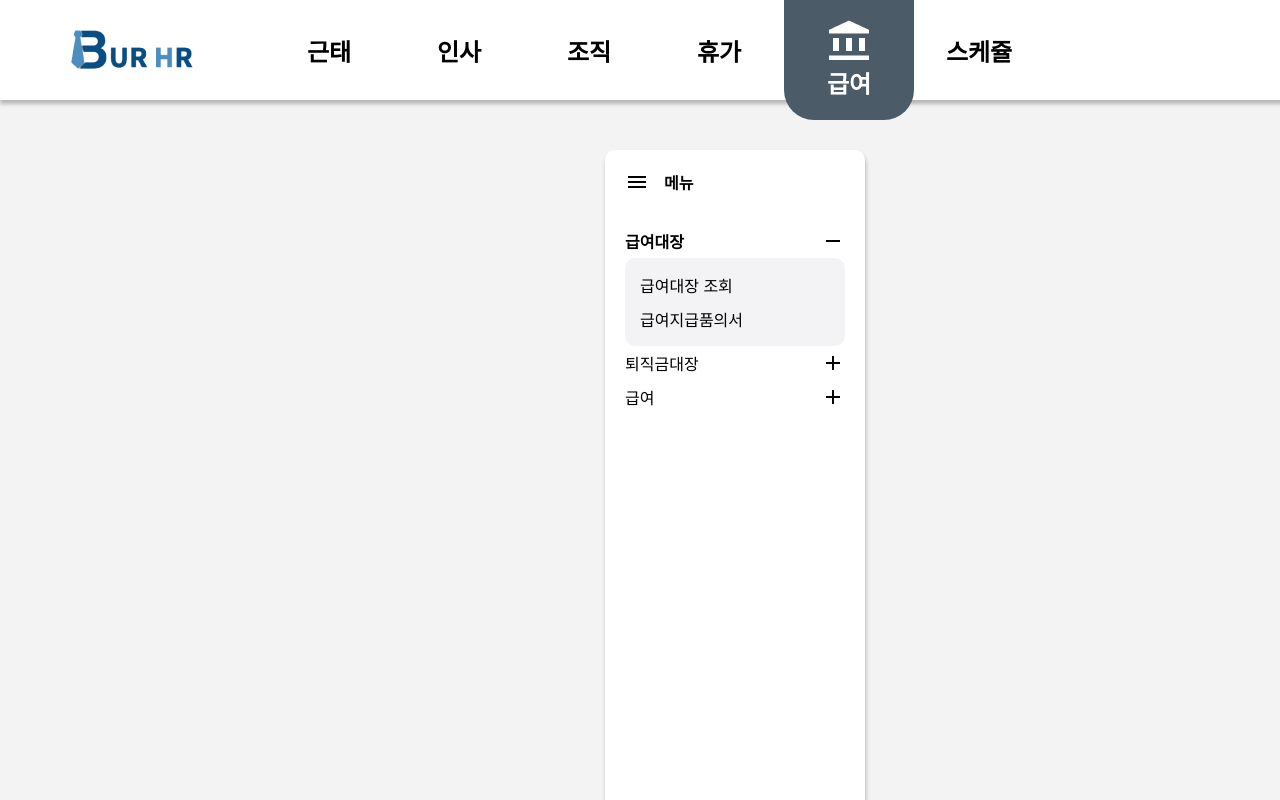
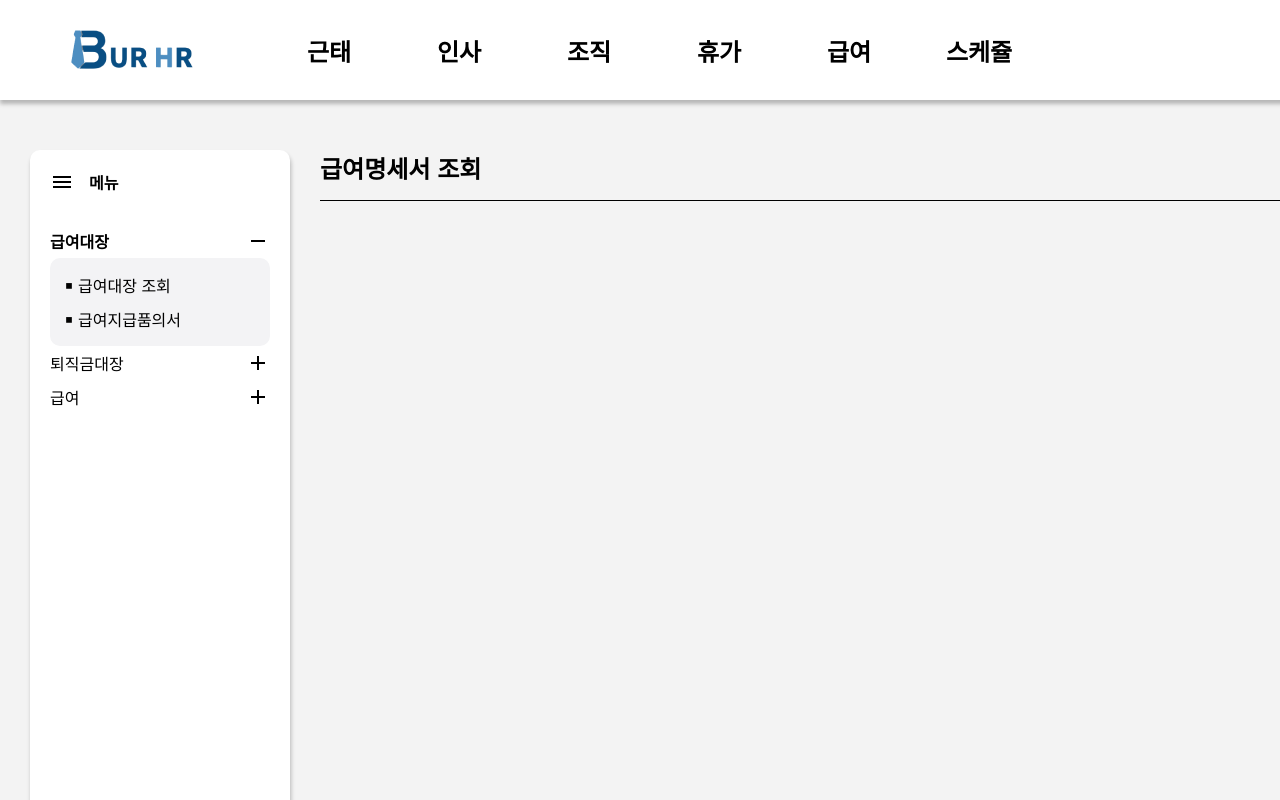
Before and after one commit to BUR-HR/front-react, a React (Create React App) app: page /payment in a window 1280 px wide. Both pictures are taken after a click on the element "급여대장". Shown: the top 800 px of the page. Built offline with nearby package versions, Linux system fonts and the light colour scheme.

Commit message:
[style] content 영역 css 수정

```diff
--- a/package.json
+++ b/package.json
@@ -36,5 +36,8 @@
       "last 1 firefox version",
       "last 1 safari version"
     ]
+  },
+  "devDependencies": {
+    "@babel/plugin-proposal-private-property-in-object": "^7.21.11"
   }
 }
--- a/src/App.js
+++ b/src/App.js
@@ -14,6 +14,7 @@ import AttendanceContent from "./pages/attendance/main/AttendanceContent";
 import AttendanceListContent from "./pages/attendance/main/AttendanceListContent";
 import { Login } from "./pages/login";
 import Payment from "./pages/payment/payment";
+import PaymentContent from "./pages/payment/main/PaymentContent";
 
 function App() {
     return (
@@ -27,7 +28,9 @@ function App() {
                             <Route path="list" element={<AttendanceListContent />} />
                         </Route>
                         <Route path="/orgchart" element={<Orgchart />} />
-                        <Route path="payment" element={<Payment />} />
+                        <Route path="payment" element={<Payment />}>
+                            <Route index element={<PaymentContent/>} />
+                        </Route>
                     </Route>
                     <Route path="/login" element={<Login />} />
                     <Route path="*" element={<PageNotFound />} />
--- a/src/common/header.js
+++ b/src/common/header.js
@@ -12,7 +12,7 @@ export const Header = () => {
                         alt="logo"
                     />
                 </NavLink>
-                <NavLink to={"/attendance/"} className={({isActive}) => isActive ? "menu-item active" : "menu-item"}>
+                <NavLink to="/attendance/" className="menu-item">
                     <img
                         src="/common/images/clock.png"
                         className="menu-image"
@@ -20,7 +20,7 @@ export const Header = () => {
                     />
                     근태
                 </NavLink>
-                <NavLink to='/human' className="menu-item">
+                <NavLink to="/human/" className="menu-item">
                     <img
                         src="/common/images/human.png"
                         className="menu-image"
@@ -28,7 +28,7 @@ export const Header = () => {
                     />
                     인사
                 </NavLink>
-                <NavLink to='orgchart' className="menu-item">
+                <NavLink to="/orgchart/" className="menu-item">
                     <img
                         src="/common/images/sitemap.png"
                         className="menu-image"
@@ -36,7 +36,7 @@ export const Header = () => {
                     />
                     조직
                 </NavLink>
-                <NavLink to='rest' className="menu-item">
+                <NavLink to="/rest/" className="menu-item">
                     <img
                         src="/common/images/vacation.png"
                         className="menu-image"
@@ -44,7 +44,7 @@ export const Header = () => {
                     />
                     휴가
                 </NavLink>
-                <NavLink to='payment' className="menu-item">
+                <NavLink to="/payment/" className="menu-item">
                     <img
                         src="/common/images/bank.png"
                         className="menu-image"
@@ -52,7 +52,7 @@ export const Header = () => {
                     />
                     급여
                 </NavLink>
-                <NavLink to='schedule' className="menu-item">
+                <NavLink to="/schedule/" className="menu-item">
                     <img
                         src="/common/images/calendar.png"
                         className="menu-image"
@@ -60,7 +60,7 @@ export const Header = () => {
                     />
                     스케쥴
                 </NavLink>
-                <NavLink to='login' className={'logout'}>
+                <NavLink to="/login" className={"logout"}>
                     <span>로그아웃</span>
                 </NavLink>
             </div>
--- a/src/css/module/content.module.css
+++ b/src/css/module/content.module.css
@@ -1,5 +1,6 @@
 .content {
     display: flex;
+    width: 100%;
 }
 
 .main {
@@ -8,6 +9,7 @@
     margin: 30px 0 0 30px;
     padding-right: 50px;
     min-height: 720px;
+    width: 100%;
 }
 
 .title {
--- a/src/css/nav.css
+++ b/src/css/nav.css
@@ -23,7 +23,7 @@
     line-height: normal;
 }
 
-.menu-title span:first-of-type {
+.menu-title span {
     margin-left: 15px;
 }
 
@@ -38,10 +38,12 @@
     justify-content: space-between;
     align-items: center;
     font-size: 16px;
+    cursor: pointer;
 }
 
 .submenu.select {
     font-weight: 600;
+    cursor: default;
 }
 
 .submenu.select .submenu-minus-icon {
@@ -84,6 +86,10 @@
     color: black;
 }
 
+.dropmenu a.active {
+    cursor: default;
+}
+
 .dropmenu a::before {
     content: '￭';
     margin-right: 5px;
@@ -91,7 +97,6 @@
 
 .dropmenu a:hover {
     font-weight: bold;
-    cursor: pointer;
 }
 
 .menu-icon {
--- a/src/pages/payment/main/PaymentContent.js
+++ b/src/pages/payment/main/PaymentContent.js
@@ -1,9 +1,10 @@
 import React from "react";
+import content from '../../../css/module/content.module.css';
 
 const PaymentContent = () => {
     return (
         <>
-
+            <div className={content.title}>급여명세서 조회</div>
         </>
     );
 };
--- a/src/pages/payment/nav/PaymentNav.js
+++ b/src/pages/payment/nav/PaymentNav.js
@@ -1,4 +1,5 @@
 import { useState } from "react";
+import { NavLink } from "react-router-dom";
 
 const PaymentNav = () => {
     const [isSelectIndex, setIsSelectIndex] = useState({
@@ -14,6 +15,7 @@ const PaymentNav = () => {
     };
 
     return (
+
         <div className="submenulist">
             <div
                 key={1}
@@ -36,8 +38,8 @@ const PaymentNav = () => {
             </div>
             <div className="dropmenu">
                 <ul>
-                    <li>급여대장 조회</li>
-                    <li>급여지급품의서</li>
+                    <NavLink>급여대장 조회</NavLink>
+                    <NavLink>급여지급품의서</NavLink>
                 </ul>
             </div>
             <div
@@ -61,8 +63,8 @@ const PaymentNav = () => {
             </div>
             <div className="dropmenu">
                 <ul>
-                    <li>퇴직금대장 조회</li>
-                    <li>퇴직금지급품의서</li>
+                    <NavLink>퇴직금대장 조회</NavLink>
+                    <NavLink>퇴직금지급품의서</NavLink>
                 </ul>
             </div>
             <div
@@ -86,9 +88,9 @@ const PaymentNav = () => {
             </div>
             <div className="dropmenu">
                 <ul>
-                    <li>급여명세서 조회</li>
-                    <li>예상 퇴직금 조회</li>
-                    <li>퇴직금 중간정산 신청</li>
+                    <NavLink>급여명세서 조회</NavLink>
+                    <NavLink>예상 퇴직금 조회</NavLink>
+                    <NavLink>퇴직금 중간정산 신청</NavLink>
                 </ul>
             </div>
         </div>
--- a/src/pages/payment/payment.js
+++ b/src/pages/payment/payment.js
@@ -1,19 +1,21 @@
 import React from "react";
 import { Outlet } from "react-router-dom";
 import NavBar from "../../common/NavBar";
+import Content from "../../common/content";
 import Main from "../../common/main";
+import "../../css/nav.css";
 import PaymentNav from './nav/PaymentNav';
 
 const Payment = () => {
     return (
-        <>
+        <Content>
             <NavBar>
                 <PaymentNav />
             </NavBar>
             <Main>
                 <Outlet />
             </Main>
-        </>
+        </Content>
     );
 };
 
```
Also changed, not shown: 1 other file (tests, documents, lock files or other folders).
